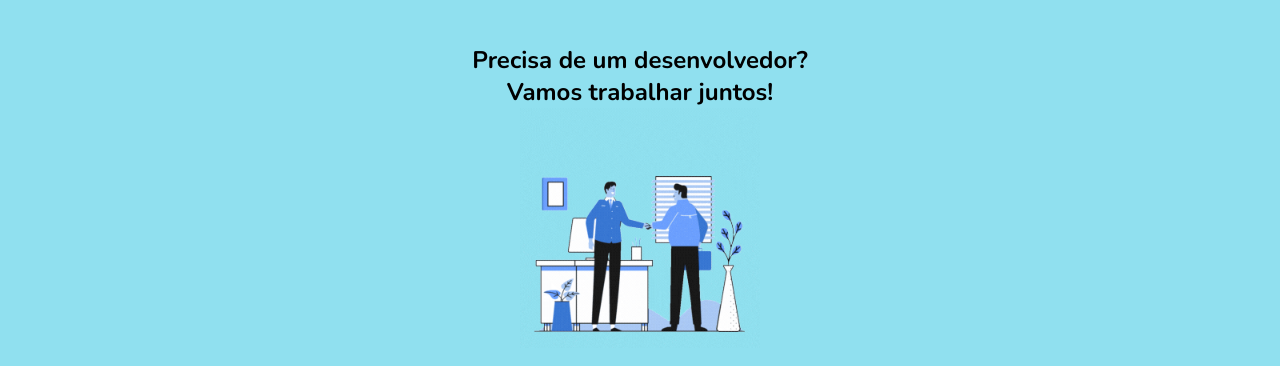
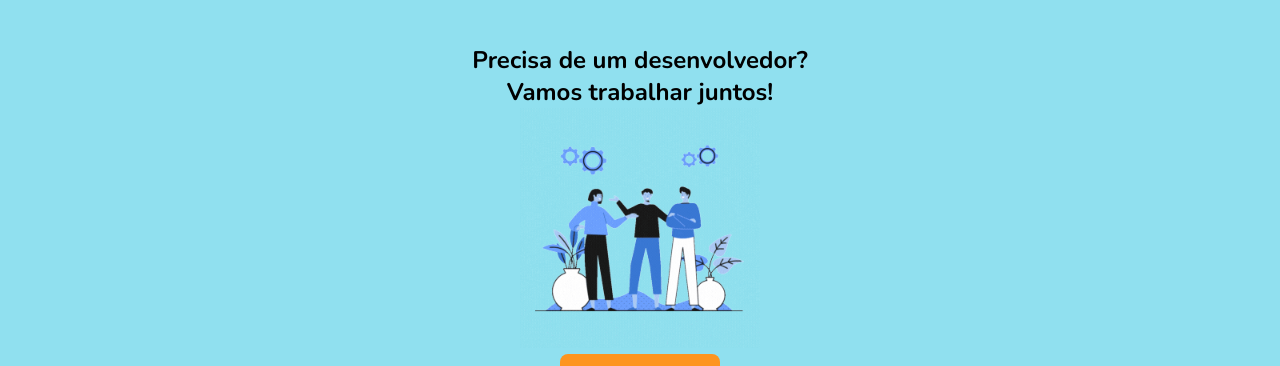
Before and after one commit to henriquexaud/DuaTech, a plain HTML site: page index.html in a window 1280 px wide. Shown: the part 2693-3059 px from the top of the page. Drawn offline with nearby package versions, Linux system fonts and the light colour scheme.

Commit message:
change giff

```diff
--- a/index.html
+++ b/index.html
@@ -129,7 +129,7 @@
             <h1>Precisa de um desenvolvedor?<br> Vamos trabalhar juntos!</h1>
 
             <div>
-                <img src="/public/gifs/dev2.gif" alt="dev2gif" width="280">
+                <img src="/public/gifs/talk.gif" alt="dev2gif">
             </div>
 
             <a href="https://api.whatsapp.com/send?phone=5595981164726&text=Ol%C3%A1%2C%20estou%20precisando%20de%20um%20desenvolvedor%2C%20est%C3%A1%20dispon%C3%ADvel%20para%20conversar%20no%20momento%3F"
--- a/styles/call-to-action.css
+++ b/styles/call-to-action.css
@@ -9,7 +9,6 @@
     padding-right: 25px;
     padding-top: 15px;
     padding-bottom: 15px;
-    margin-top: 40px;
     border-radius: 8px;
     border-style: none;
     background-color: #FD951F;
```
Also changed, not shown: public/gifs/talk.gif (added).
